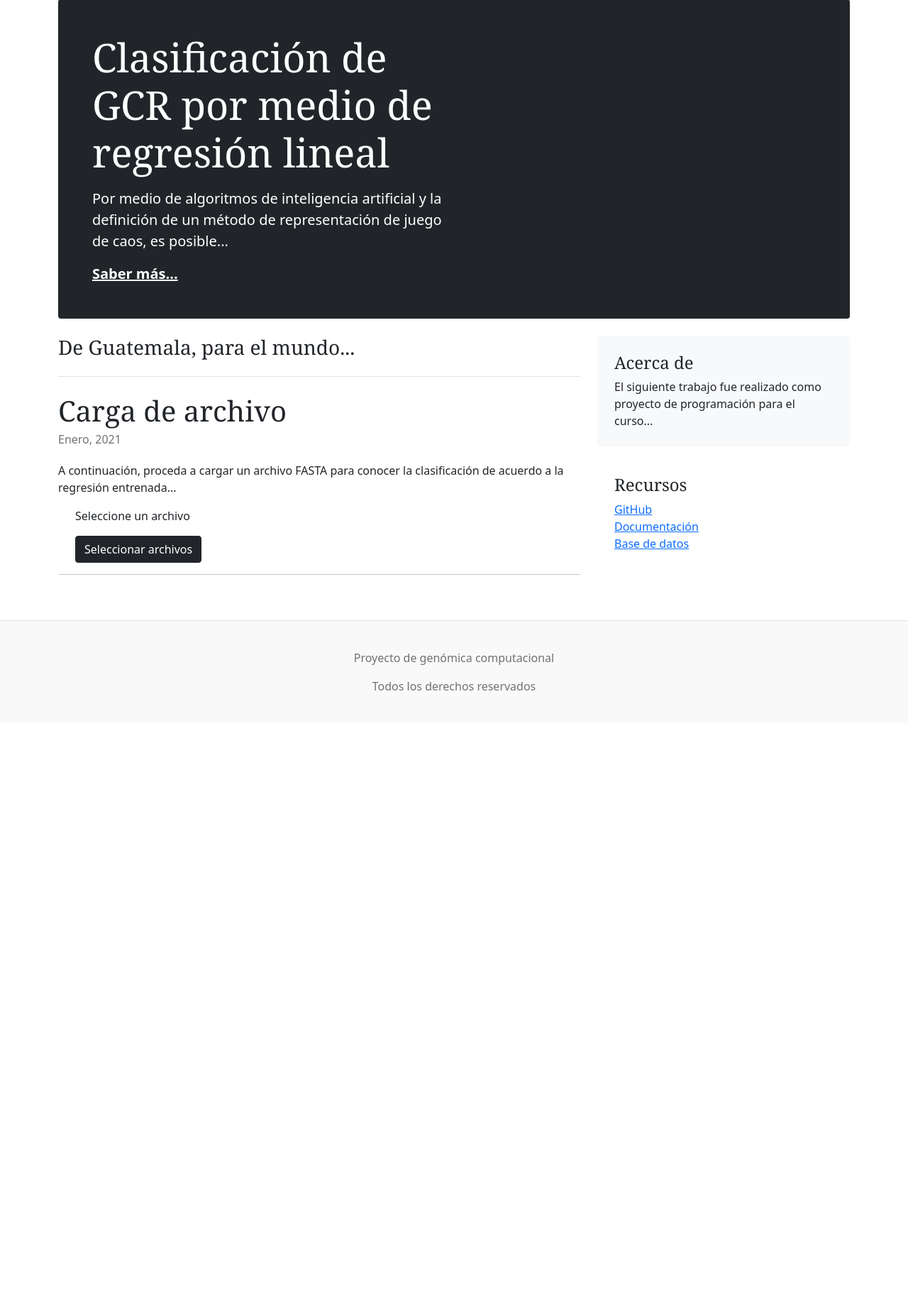
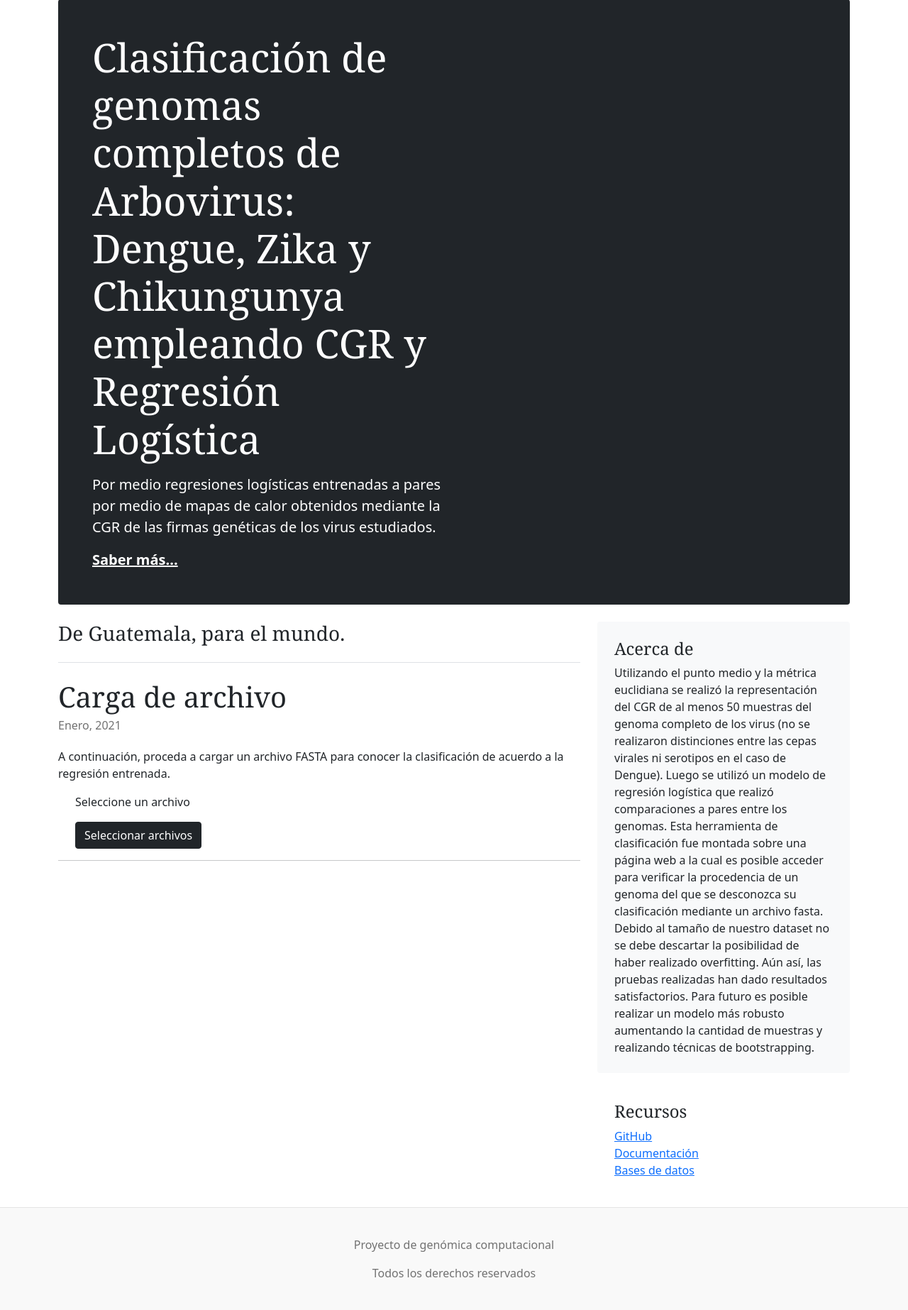
Before and after one commit to pablunsky/gc-proyecto, a Flask app: page / in a window 1280 px wide. Shown: the part 142-1988 px from the top of the page at 71% size. Before the commit the page ends 1115 px from the top, so only its background shows below. Run offline with Flask 2, Linux system fonts and the light colour scheme; some web fonts are replaced.

Commit message:
New datasets

```diff
--- a/main.py
+++ b/main.py
@@ -1,5 +1,6 @@
 import base64
 import csv
+import io
 import json
 from datetime import datetime
 
@@ -7,8 +8,9 @@ import cv2
 import numpy as np
 from flask import Flask, render_template, request, url_for
 from PIL import Image
-import io
+
 from script.cgr.cgr import CGR
+from script.regression.regression import evaluate
 
 app = Flask(__name__)
 
@@ -24,15 +26,33 @@ def upload_fasta():
     content = base64.b64decode(data['data']).decode('utf-8')
 
     graph = CGR()
-    graph.generate_gcr(content)
+    result = graph.generate_gcr(content)
+    if result == None:
+        return {'status': 'NOTOK'}
 
-    heatmap = open('testplot_heat.png', 'rb')
+    heatmap = open('show_heat.png', 'rb')
     base64_heat = base64.b64encode(heatmap.read())
 
-    scatter = open('testplot_scatter.png', 'rb')
+    scatter = open('show_scatter.png', 'rb')
     base64_scatter = base64.b64encode(scatter.read())
 
-    return {'status': 'OK', 'heat': str(base64_heat), 'scatter': str(base64_scatter)}
+    addr = "eval_heat.jpg"
+    img = cv2.imread(addr)
+    img = cv2.resize(img, (389, 389), interpolation=cv2.INTER_CUBIC)
+    img = cv2.cvtColor(img, cv2.COLOR_BGR2RGB)
+    data = np.array(img[None])
+    data = data.reshape(data.shape[0], -1).T
+    data = np.append([1], data)
+
+    result = "No se pudo determinar un tipo de virus."
+    if evaluate('modelos.chikungunya1', data) == 0:
+        result = "Se ha determinado un genoma de Chikungunya."
+    elif evaluate('modelos.zika1', data) == 0:
+        result = "Se ha determinado un genoma de Zika."
+    elif evaluate('modelos.dengue1', data) == 0:
+        result = "Se ha determinado un genoma de Dengue."
+
+    return {'status': 'OK', 'heat': str(base64_heat), 'scatter': str(base64_scatter), 'result': result}
 
 
 if __name__ == '__main__':
--- a/templates/base.html
+++ b/templates/base.html
@@ -40,7 +40,8 @@
             <nav class="nav d-flex justify-content-between">
                 <a class="p-2 link-secundary" href="#que">¿Qué?</a>
                 <a class="p-2 link-secundary" href="#como">¿Cómo?</a>
-                <a class="p-2 link-secundary" href="#porque">¿Porqué?</a>
+                <a class="p-2 link-secundary"
+                    href="http://epidemiologia.mspas.gob.gt/files/Publicaciones%202018/Protocolos/Vigilancia%20Epidemiol%C3%B3gica%20Integrada%20de%20Arbovirosis.pdf">¿Porqué?</a>
                 <a class="p-2 link-secundary" href="#quien">¿Quién?</a>
             </nav>
         </div>
--- a/templates/site/home.html
+++ b/templates/site/home.html
@@ -3,11 +3,11 @@
 <div class="p-4 p-md-5 mb-4 text-white rounded bg-dark">
   <div class="col-md-6 px-0" id="que">
     <h1 class="display-4 font-italic">
-      Clasificación de GCR por medio de regresión lineal
+      Clasificación de genomas completos de Arbovirus: Dengue, Zika y Chikungunya empleando CGR y Regresión Logística
     </h1>
     <p class="lead my-3">
-      Por medio de algoritmos de inteligencia artificial y la definición de un método de representación de juego de
-      caos, es posible...
+      Por medio regresiones logísticas entrenadas a pares por medio de mapas de calor obtenidos mediante la CGR de las
+      firmas genéticas de los virus estudiados.
     </p>
     <p class="lead mb-0">
       <a href="#como" class="text-white fw-bold">Saber más...</a>
@@ -17,7 +17,7 @@
 <div class="row">
   <div class="col-md-8">
     <h3 class="pb-4 mb-4 font-italic border-bottom">
-      De Guatemala, para el mundo...
+      De Guatemala, para el mundo.
     </h3>
     <article class="blog-post">
       <h2 class="blog-post-title">
@@ -28,7 +28,7 @@
       </p>
       <p>
         A continuación, proceda a cargar un archivo FASTA para conocer la clasificación de acuerdo a la regresión
-        entrenada...
+        entrenada.
       </p>
       <div class="container">
         <p>
@@ -47,22 +47,29 @@
     </article>
   </div>
   <div class="col-md-4">
-    <div class="p-4 mb-3 bg-light rounded">
+    <div class="p-4 mb-3 bg-light rounded" id="como">
       <h4 class="font-italic">
         Acerca de
       </h4>
       <p class="mb-0">
-        El siguiente trabajo fue realizado como proyecto de programación para el curso...
+        Utilizando el punto medio y la métrica euclidiana se realizó la representación del CGR de al menos 50 muestras
+        del genoma completo de los virus (no se realizaron distinciones entre las cepas virales ni serotipos en el caso
+        de Dengue). Luego se utilizó un modelo de regresión logística que realizó comparaciones a pares entre los
+        genomas. Esta herramienta de clasificación fue montada sobre una página web a la cual es posible acceder para
+        verificar la procedencia de un genoma del que se desconozca su clasificación mediante un archivo fasta. Debido
+        al tamaño de nuestro dataset no se debe descartar la posibilidad de haber realizado overfitting. Aún así, las
+        pruebas realizadas han dado resultados satisfactorios. Para futuro es posible realizar un modelo más robusto
+        aumentando la cantidad de muestras y realizando técnicas de bootstrapping.
       </p>
     </div>
-    <div class="p-4">
+    <div class="p-4" id="quien">
       <h4 class="font-italic">
         Recursos
       </h4>
       <ol class="list-unstyled">
-        <li><a href="#">GitHub</a></li>
-        <li><a href="#">Documentación</a></li>
-        <li><a href="#">Base de datos</a></li>
+        <li><a href="https://github.com/pablunsky/gc-proyecto">GitHub</a></li>
+        <li><a href="https://github.com/pablunsky/gc-proyecto/blob/master/Readme.md">Documentación</a></li>
+        <li><a href="https://www.ncbi.nlm.nih.gov/nuccore">Bases de datos</a></li>
       </ol>
     </div>
   </div>
@@ -97,7 +104,20 @@
       {
         res.json().then(data =>
         {
-          document.getElementById("picture").innerHTML = `<img src="${data.heat.replace("b'", "data:application/octet-stream;base64,").slice(0, -1)}" alt="Archivo cargado"/>
+          if (data.status === 'NOTOK')
+          {
+            document.getElementById("picture").innerHTML = `
+            <div class="alert alert-danger" role="alert">
+              <b>Resultado: </b><p>No se ha podido determinar una clasificación para el FASTA seleccionado.</p>
+            </div>
+            `;
+            return;
+          }
+          document.getElementById("picture").innerHTML = `
+          <div class="alert alert-info" role="alert">
+            <b>Resultado: </b><p>${data.result}</p>
+          </div>
+          <img src="${data.heat.replace("b'", "data:application/octet-stream;base64,").slice(0, -1)}" alt="Archivo cargado"/>
           <br/>
           <img src="${data.scatter.replace("b'", "data:application/octet-stream;base64,").slice(0, -1)}" alt="Archivo cargado"/>`
         });
```
Also changed, not shown: models.py (+4 -4 lines), script/cgr/cgr.py (+10 -4 lines), script/regression/regression.py (+10 -19 lines), 2 other files.
